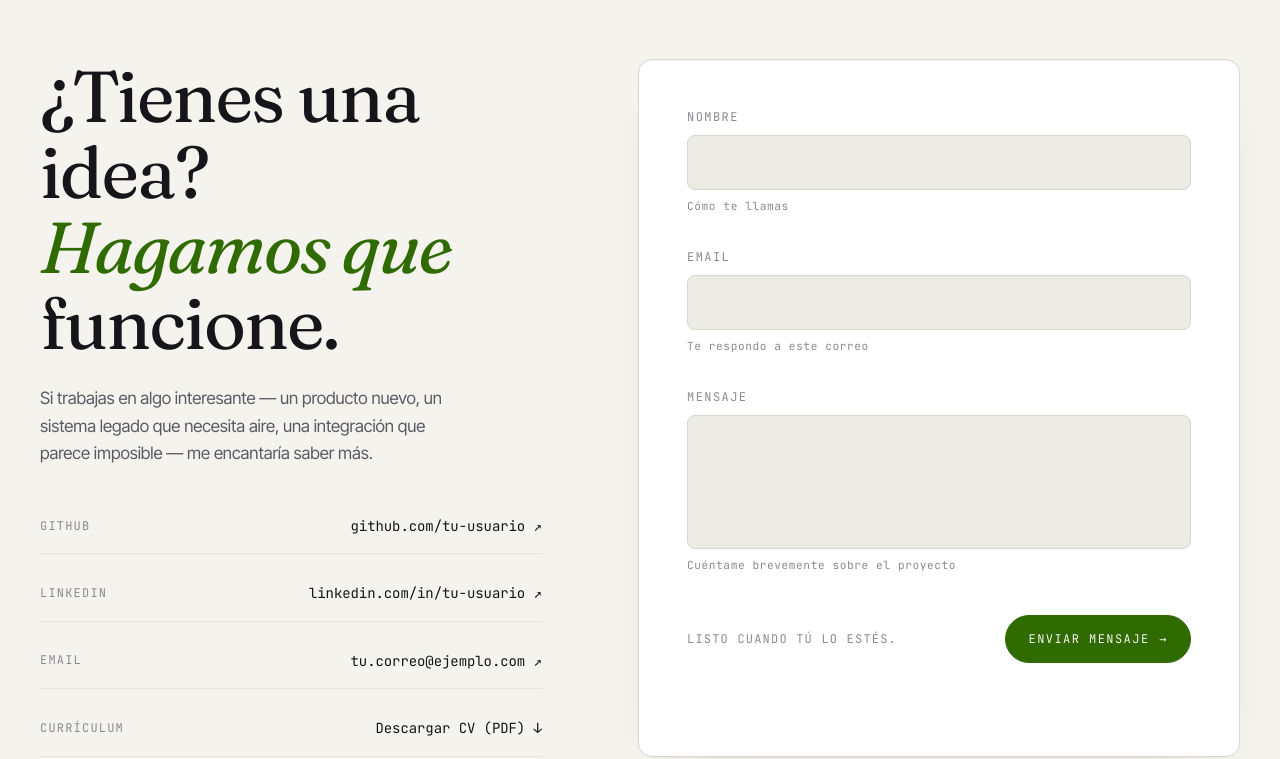
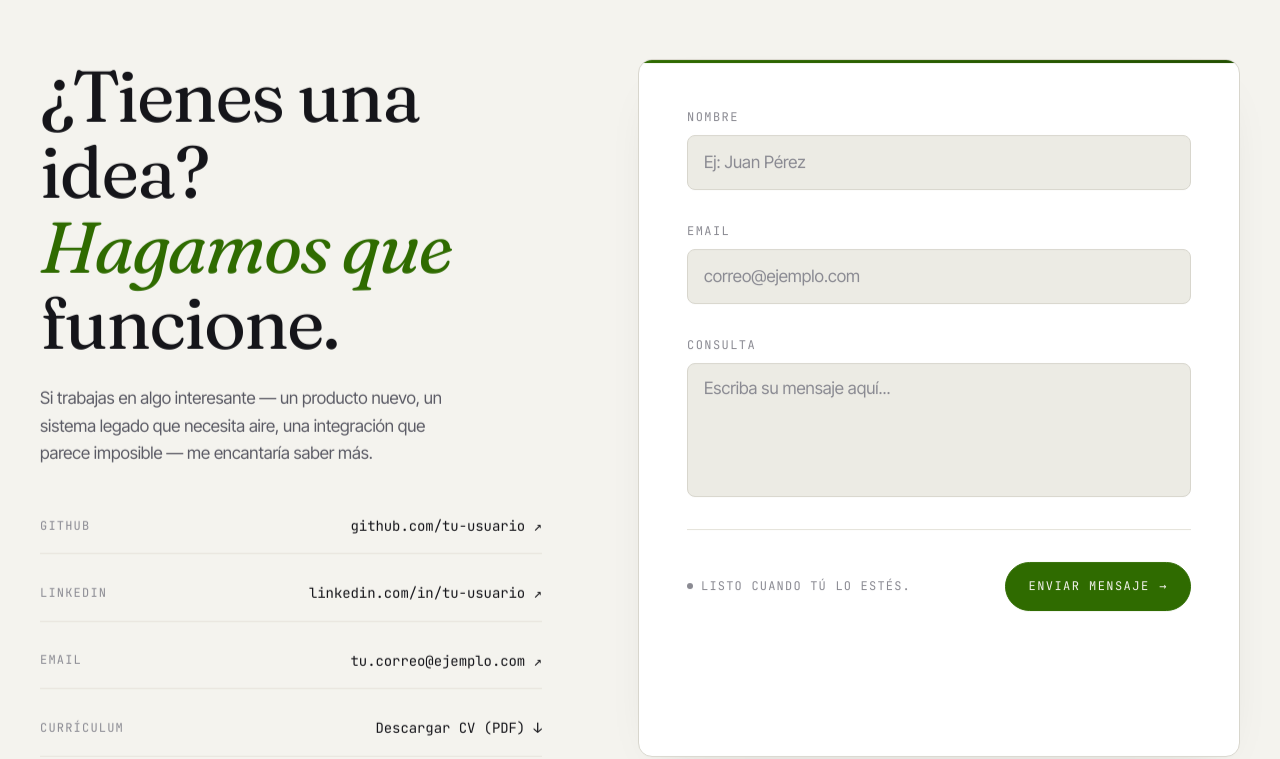
Before and after one commit to teck007/git-estudiantes, a plain HTML site: page index.html in a window 1280 px wide. Shown: the part 8845-9604 px from the top of the page. Drawn offline with Linux system fonts and the light colour scheme.

Commit message:
Mejorar formulario de contacto: agregar placeholders y ajustar etiquetas

```diff
--- a/css/components.css
+++ b/css/components.css
@@ -244,6 +244,7 @@
 
 /* Formulario */
 .form {
+  position: relative;
   display: flex;
   flex-direction: column;
   gap: var(--space-6);
@@ -252,12 +253,24 @@
   border-radius: var(--radius-lg);
   padding: var(--space-7);
   box-shadow: var(--shadow);
-  transition: border-color var(--t-base), box-shadow var(--t-base);
+  transition: border-color var(--t-base), box-shadow var(--t-base), transform var(--t-base);
+  overflow: hidden;
+}
+
+.form::before {
+  content: '';
+  position: absolute;
+  top: 0;
+  left: 0;
+  width: 100%;
+  height: 3px;
+  background: linear-gradient(90deg, var(--accent), var(--accent-dim));
+  transition: opacity var(--t-base);
 }
 
 .form:focus-within {
   border-color: var(--accent);
-  box-shadow: 0 0 0 1px var(--accent-soft), var(--shadow);
+  box-shadow: 0 0 20px -8px var(--accent-soft), var(--shadow);
 }
 
 .field {
@@ -294,6 +307,11 @@
   resize: none;
 }
 
+.field input:hover,
+.field textarea:hover {
+  border-color: var(--text-dim);
+}
+
 .field textarea {
   min-height: 120px;
   line-height: 1.5;
@@ -307,22 +325,16 @@
   box-shadow: 0 0 0 3px var(--accent-soft);
 }
 
-.field .hint {
-  font-family: var(--font-mono);
-  font-size: 0.7rem;
+.field input::placeholder,
+.field textarea::placeholder {
   color: var(--text-dim);
-  letter-spacing: 0.05em;
-  min-height: 0.9em;
-  transition: color var(--t-fast);
+  font-family: var(--font-body);
+  font-size: var(--fs-base);
 }
 
 .field.is-error input,
 .field.is-error textarea {
   border-color: #d04646;
-}
-
-.field.is-error .hint {
-  color: #d04646;
 }
 
 .form-actions {
@@ -331,7 +343,8 @@
   justify-content: space-between;
   gap: var(--space-4);
   flex-wrap: wrap;
-  padding-top: var(--space-2);
+  padding-top: var(--space-6);
+  border-top: 1px solid var(--border-soft);
 }
 
 .form-status {
@@ -346,12 +359,29 @@
   transition: color var(--t-fast);
 }
 
+.form-status::before {
+  content: '';
+  width: 6px;
+  height: 6px;
+  border-radius: 50%;
+  background: var(--text-dim);
+  transition: background var(--t-fast);
+}
+
 .form-status.is-ok {
   color: var(--accent);
 }
 
+.form-status.is-ok::before {
+  background: var(--accent);
+}
+
 .form-status.is-err {
   color: #d04646;
+}
+
+.form-status.is-err::before {
+  background: #d04646;
 }
 
 /* Tag inline */
--- a/index.html
+++ b/index.html
@@ -357,18 +357,15 @@
           <form class="form reveal" data-reveal data-delay="2" data-contact-form novalidate>
             <div class="field" data-field="name">
               <label for="f-name">Nombre</label>
-              <input id="f-name" name="name" type="text" autocomplete="name" required />
-              <span class="hint">Cómo te llamas</span>
+              <input id="f-name" name="name" type="text" autocomplete="name" placeholder="Ej: Juan Pérez" required />
             </div>
             <div class="field" data-field="email">
               <label for="f-email">Email</label>
-              <input id="f-email" name="email" type="email" autocomplete="email" required />
-              <span class="hint">Te respondo a este correo</span>
+              <input id="f-email" name="email" type="email" autocomplete="email" placeholder="correo@ejemplo.com" required />
             </div>
             <div class="field" data-field="message">
-              <label for="f-message">Mensaje</label>
-              <textarea id="f-message" name="message" rows="4" required></textarea>
-              <span class="hint">Cuéntame brevemente sobre el proyecto</span>
+              <label for="f-message">Consulta</label>
+              <textarea id="f-message" name="message" rows="4" placeholder="Escriba su mensaje aquí..." required></textarea>
             </div>
             <div class="form-actions">
               <span class="form-status" data-form-status>Listo cuando tú lo estés.</span>
```
